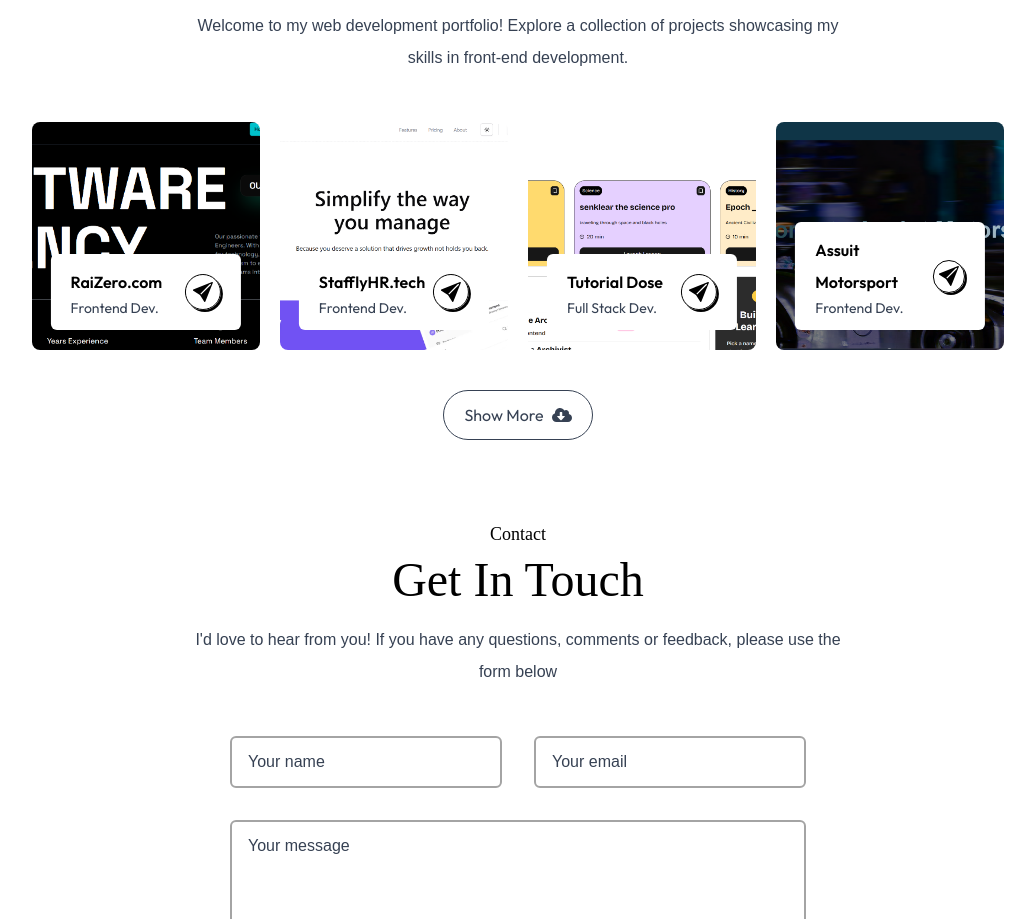
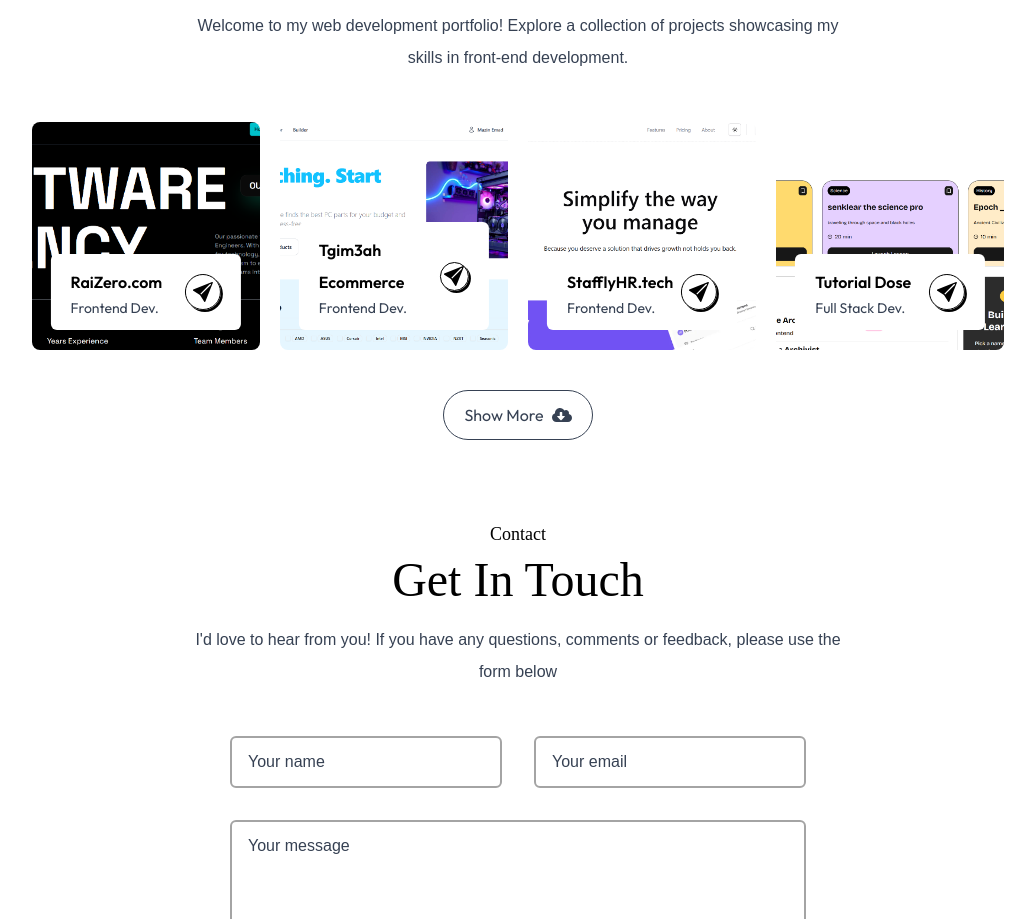
Before and after one commit to Mazin-emad/portfolio, a Next.js app: page / in a window 1280 px wide. Shown: the part 2560-3479 px from the top of the page, without its empty margins (122-1157 px from the left). Built offline with nearby package versions, Linux system fonts and the light colour scheme; a web font is replaced by a local one.

Commit message:
tagim3ah project

```diff
--- a/assets/assets.js
+++ b/assets/assets.js
@@ -33,6 +33,12 @@
     description: "Frontend Dev.",
     bgImage: "/raizero.png",
     link: "https://raizero.com",
+  },
+  {
+    title: "Tgim3ah Ecommerce",
+    description: "Frontend Dev.",
+    bgImage: "/tgmi3ah.png",
+    link: "https://tagmi3ah.vercel.app/",
   },
   {
     title: "StafflyHR.tech",
```
Also changed, not shown: public/tgmi3ah.png (added).
